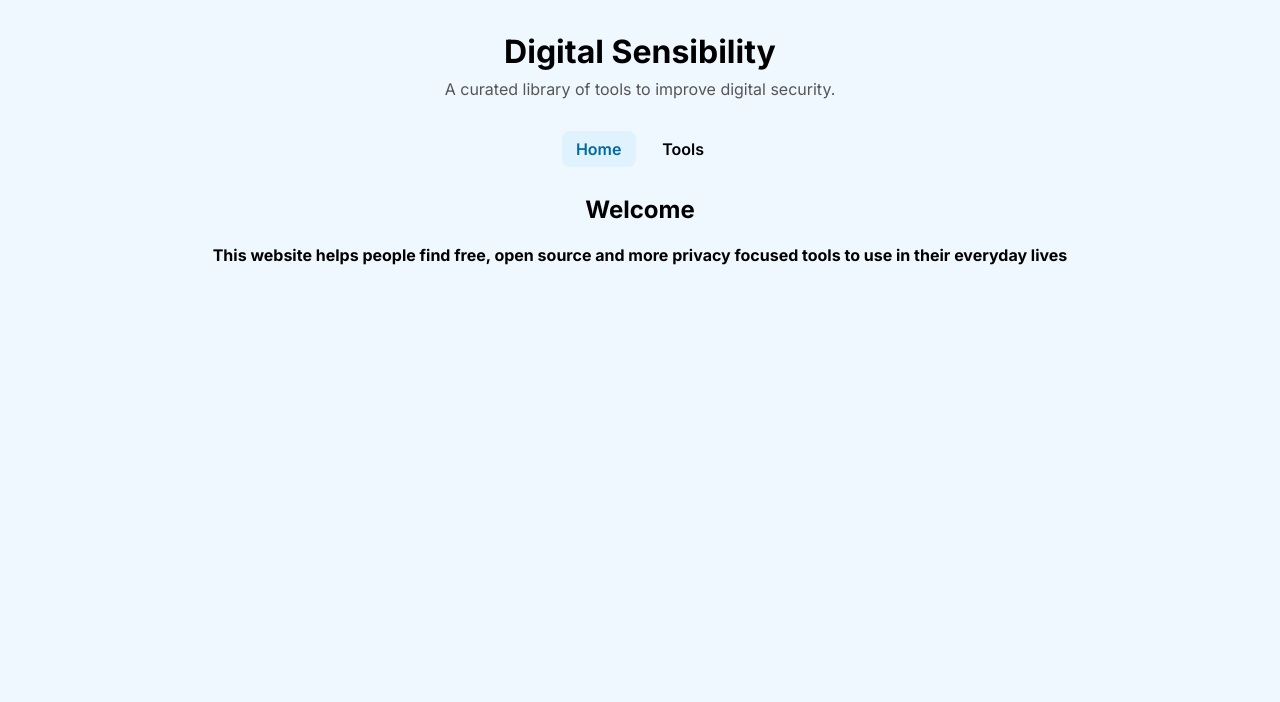
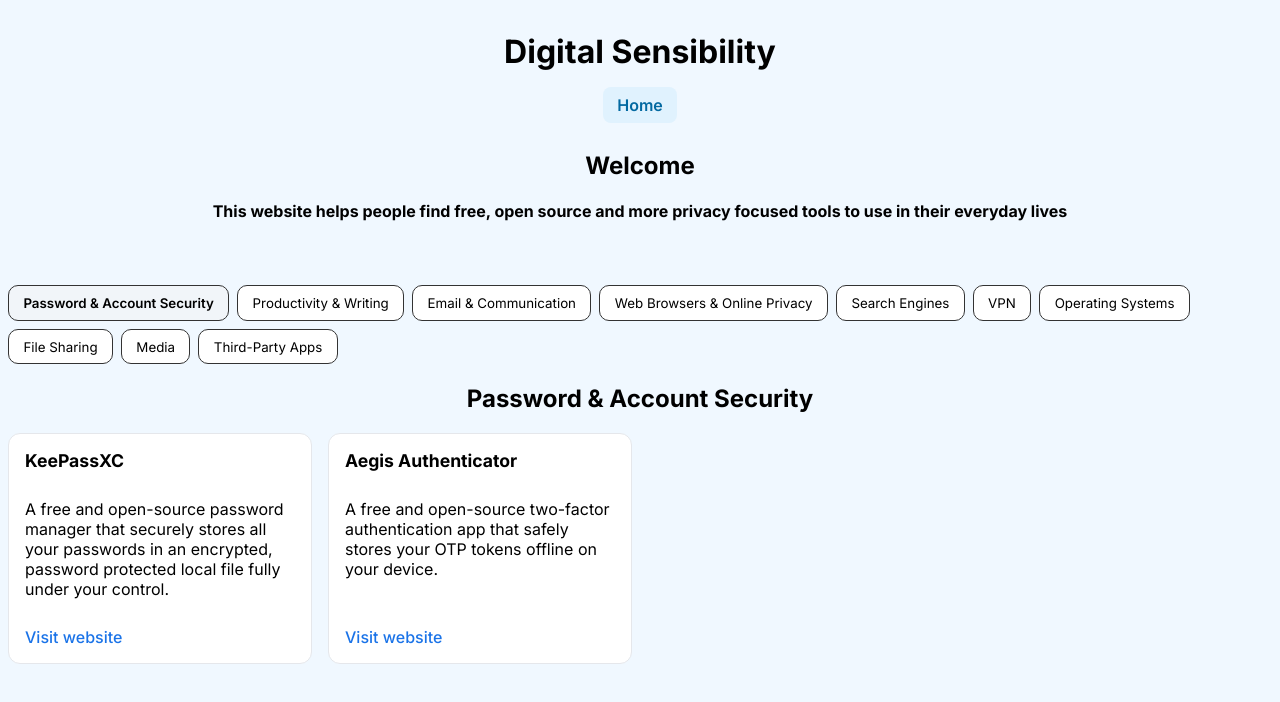
Before and after one commit to joacimstrandvide/digital-sense, a SvelteKit app: page / in a window 1280 px wide. Shown: the top 702 px of the page. Built offline with nearby package versions, Linux system fonts and the light colour scheme.

Commit message:
kombinerade tools in till första sidan

```diff
--- a/src/routes/+layout.svelte
+++ b/src/routes/+layout.svelte
@@ -14,19 +14,11 @@
 <header class="site-header">
     <div class="header-content">
         <h1>Digital Sensibility</h1>
-        <p>
-            A curated library of tools to improve digital security.
-        </p>
     </div>
 
     <nav class="nav">
         <ul class="nav-links">
             <li><a href="{base}/" class:active={isActive('/')}>Home</a></li>
-            <li>
-                <a href="{base}/tools" class:active={isActive('/tools')}
-                    >Tools</a
-                >
-            </li>
         </ul>
     </nav>
 </header>
@@ -44,14 +36,6 @@
 
     .header-content h1 {
         margin: 0;
-    }
-
-    .header-content p {
-        margin-top: 0.5rem;
-        max-width: 700px;
-        margin-left: auto;
-        margin-right: auto;
-        color: #555;
     }
 
     .nav {
--- a/src/routes/+page.svelte
+++ b/src/routes/+page.svelte
@@ -1,12 +1,81 @@
-<h2>Welcome</h2>
-<h4>
-    This website helps people find free, open source and more privacy focused
-    tools to use in their everyday lives
-</h4>
+<script>
+    import ToolCard from '$lib/components/ToolCard.svelte'
+    import { toolSections } from '$lib/tools.js'
+
+    /* Börja med första kategorin */
+    let selected = 0
+</script>
+
+<header>
+    <h2>Welcome</h2>
+    <h4>
+        This website helps people find free, open source and more privacy
+        focused tools to use in their everyday lives
+    </h4>
+</header>
+
+<nav class="tabs">
+    {#each toolSections as section, i}
+        <button class:selected={i === selected} on:click={() => (selected = i)}>
+            {section.title}
+        </button>
+    {/each}
+</nav>
+
+<section>
+    <!-- Varje indivuduel kategori -->
+    <h2>{toolSections[selected].title}</h2>
+
+    <div class="grid">
+        {#each toolSections[selected].tools as tool}
+            <ToolCard {...tool} />
+        {/each}
+    </div>
+</section>
 
 <style>
-    h4, h2 {
+    header {
+        margin-bottom: 4rem;
+    }
+    h4,
+    h2 {
         text-align: center;
         font-family: 'Inter', sans-serif;
     }
+    .tabs {
+        display: flex;
+        flex-wrap: wrap;
+        gap: 0.5rem;
+        margin-bottom: 1rem;
+    }
+
+    button {
+        padding: 0.55rem 0.9rem;
+        border-radius: 10px;
+        border: 1px solid #333;
+        background: #fff;
+        font-family: 'Inter', sans-serif;
+        cursor: pointer;
+    }
+
+    button:hover {
+        background-color: #f1f5f9;
+        opacity: 0.5;
+    }
+
+    button.selected {
+        background-color: #f1f5f9;
+        font-weight: 600;
+    }
+
+    .grid {
+        display: grid;
+        grid-template-columns: repeat(auto-fill, minmax(260px, 1fr));
+        gap: 1rem;
+    }
+
+    section {
+        margin-bottom: 2rem;
+        font-family: 'Inter', sans-serif;
+    }
 </style>
```
Also changed, not shown: src/routes/tools/+page.svelte (deleted, +0 -66 lines).
